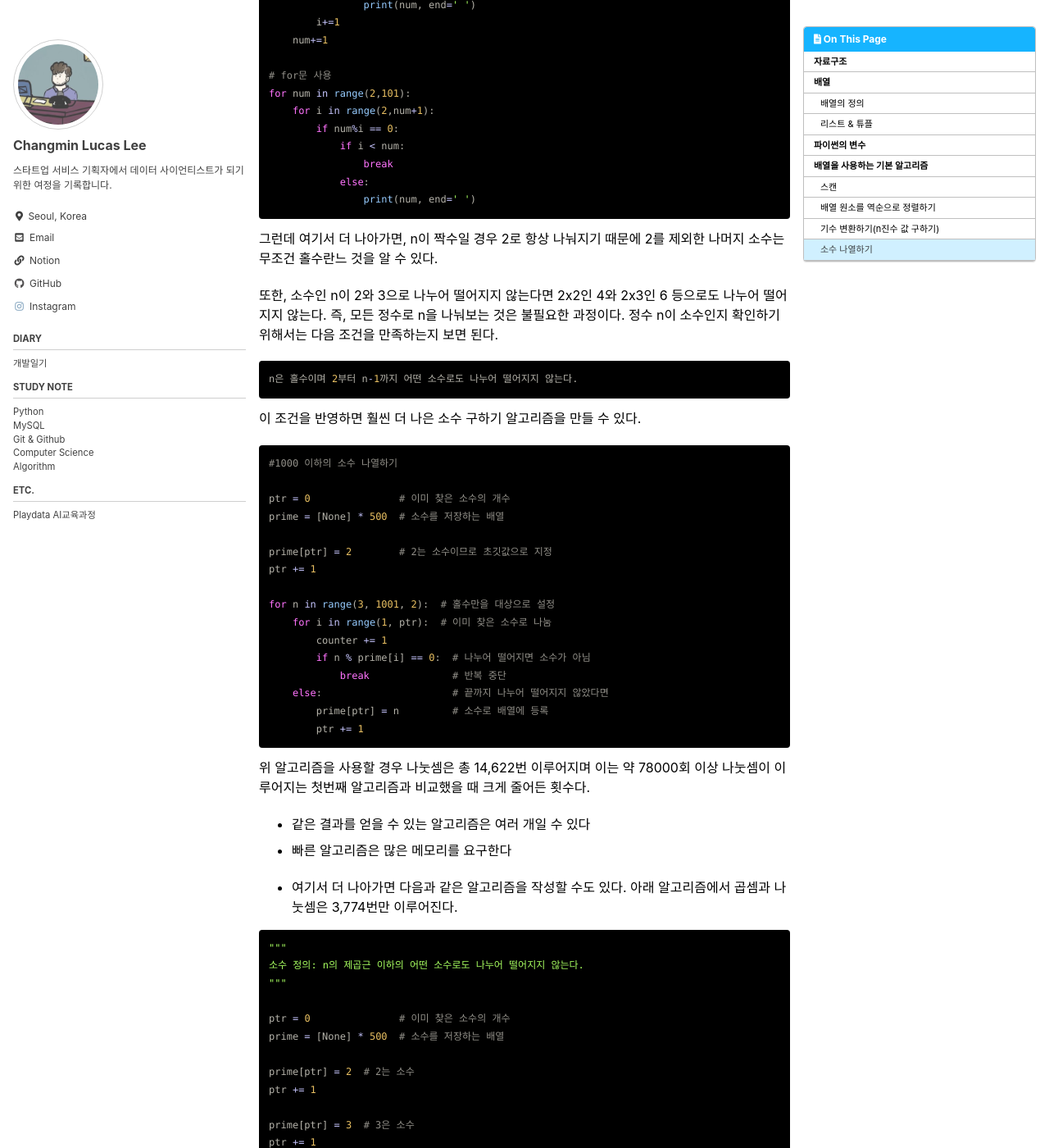
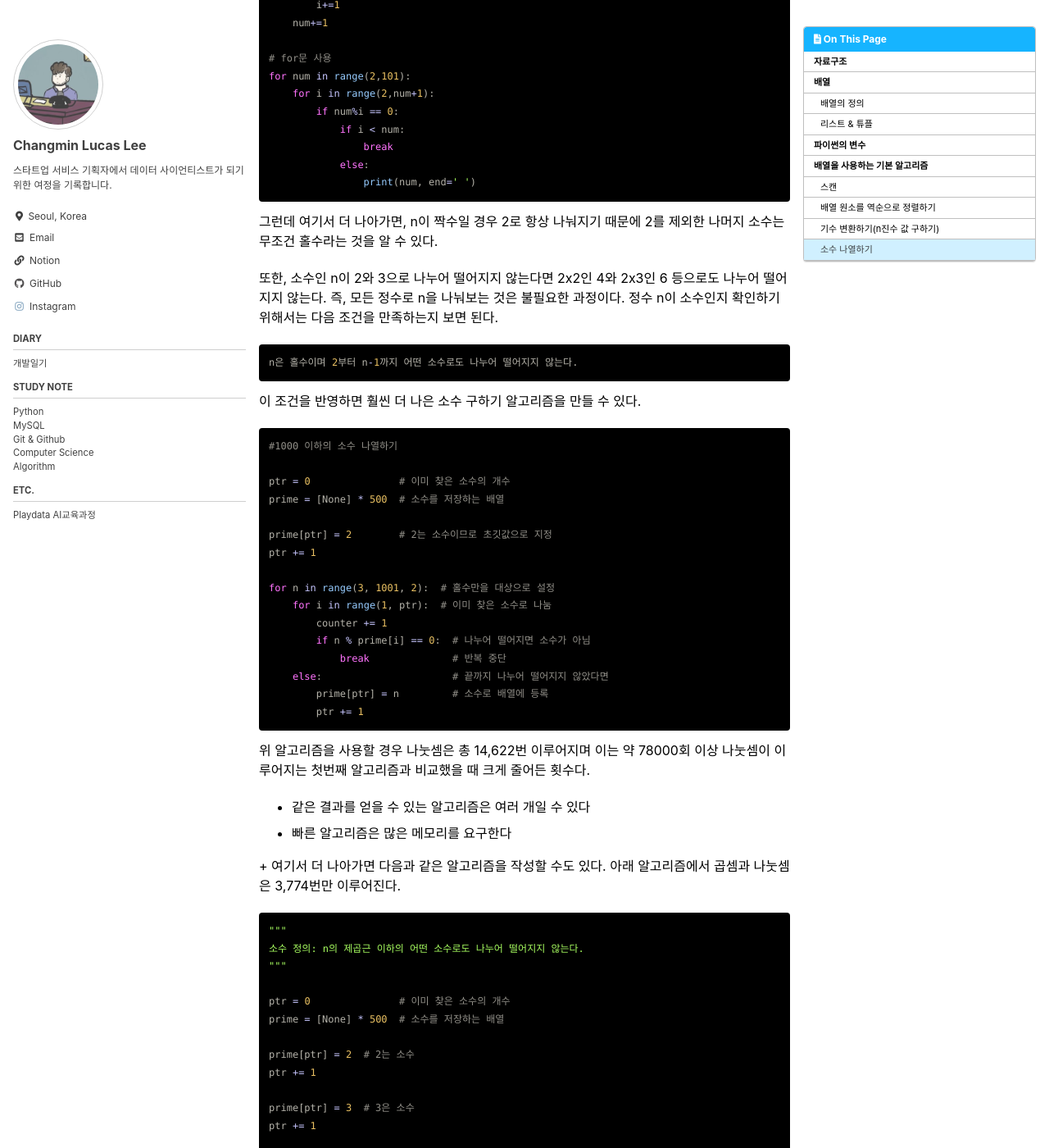
Before and after one commit to lucathree/lucathree.github.io, a Jekyll site: the page built from _posts/2021/2021-07-06-3-algorithm.md, in a window 1280 px wide and 1400 px high, scrolled down 5278 px. Shown: the whole window at 82% size. Built offline with Jekyll 4.4.1, drawn with Linux system fonts in a browser that asks for light colours; cached includes are drawn as plain includes; comment, search, counter and statistics services are not loaded; some of the changed text lies outside the part shown.

Commit message:
Update 2021-07-06-3-algorithm.md

````diff
--- a/_posts/2021/2021-07-06-3-algorithm.md
+++ b/_posts/2021/2021-07-06-3-algorithm.md
@@ -21,7 +21,6 @@
 **자료구조의 정의:** 데이터 단위와 데이터 자체 사이의 물리적 또는 논리적 관계
 
 즉, 자료구조는 데이터가 모여 있는 구조 혹은 논리적인 관계로 이루어진 데이터 구성을 의미한다.
-
 자료구조를 이해하면 컴퓨터에서 처리해야 하는 많은 데이터를 모아 효율적으로 관리하고 구조화할 수 있다.
 
 ## 배열
@@ -39,7 +38,6 @@
 리스트와 튜플은 공통적으로 **데이터 컨테이너(data container)**라고도 부르는 **배열**이다.
 
 **리스트[ ]:**
-
 - 뮤터블(mutable) 객체 - 원소의 변경이 가능하다
 - 이터러블(iterable) - for 문을 활용해 반복이 가능하다
 - 딕셔너리의 key로 사용이 불가능하다
@@ -52,7 +50,6 @@
     ```
 
 **튜플( ):**
-
 - 이뮤터블(immutable) 객체 - 원소의 변경이 불가능
 - 이터러블(iterable) - for 문을 활용해 반복이 가능하다
 - 결합 연산자 ( )를 생략할 수 있다. ex) tuple1 = 1, 2, 3,   # (1, 2, 3)
@@ -67,7 +64,6 @@
 ```
 
 **등가성과 동일성:**
-
 - 등가성(equality) : '=='를 사용, 좌변과 우변의 값이 같은지 비교
 - 동일성(identity) : is 를 사용, 값과 객체의 식별 번호까지 같은지 비교
 
@@ -112,10 +108,9 @@
 ### **스캔**
 
 배열의 원소를 하나씩 차례로 주목하여 살펴보는 방식. (예, 선형검색)
-스캔은 '주사' 또는 트래버스(traverse)라고도 한다
+스캔은 '주사' 또는 '트래버스(traverse)'라고도 한다
 
 **예)** **배열의 최댓값 구하기**
-
 ```python
 from typing import Any, Sequence
 
@@ -143,7 +138,6 @@
 ### **배열 원소를 역순으로 정렬하기**
 
 **역순 정렬 알고리즘**
-
 ```python
 for i in range(n//2):  #range(0, n//2)와 같음
 		a[i], a[n-i-1] = a[n-i-1], a[i]
@@ -151,13 +145,11 @@
 ```
 
 **리스트를 역순으로 정렬**
-
 ```python
 x.reverse()  # 리스트 x의 원소를 역순으로 정렬 (튜플은 이뮤터블하므로 불가능)
 ```
 
 **역순으로 정렬한 리스트 생성**
-
 ```python
 y = list(reversed(x))  # 리스트 x의 원소를 역순으로 정렬하여 y에 대입
 ```
@@ -213,8 +205,8 @@
 2부터 n-1까지 어떤 정수로도 나누어 떨어지지 않는다
 ```
 
+
 파이썬 기초를 막 배웠을 때 내가 작성한 소수 구하기 코드는 다음과 같았다.
-
 ```python
 # while문 사용
 num=2
@@ -239,7 +231,7 @@
                 print(num, end=' ')
 ```
 
-그런데 여기서 더 나아가면, n이 짝수일 경우 2로 항상 나눠지기 때문에 2를 제외한 나머지 소수는 무조건 홀수란느 것을 알 수 있다.
+그런데 여기서 더 나아가면, n이 짝수일 경우 2로 항상 나눠지기 때문에 2를 제외한 나머지 소수는 무조건 홀수라는 것을 알 수 있다.
 
 또한, 소수인 n이 2와 3으로 나누어 떨어지지 않는다면 2x2인 4와 2x3인 6 등으로도 나누어 떨어지지 않는다. 즉, 모든 정수로 n을 나눠보는 것은 불필요한 과정이다. 정수 n이 소수인지 확인하기 위해서는 다음 조건을 만족하는지 보면 된다.
 
@@ -273,7 +265,8 @@
 - 같은 결과를 얻을 수 있는 알고리즘은 여러 개일 수 있다
 - 빠른 알고리즘은 많은 메모리를 요구한다
 
-+ 여기서 더 나아가면 다음과 같은 알고리즘을 작성할 수도 있다. 아래 알고리즘에서 곱셈과 나눗셈은 3,774번만 이루어진다.
++
+여기서 더 나아가면 다음과 같은 알고리즘을 작성할 수도 있다. 아래 알고리즘에서 곱셈과 나눗셈은 3,774번만 이루어진다.
 
 ```python
 """
````
